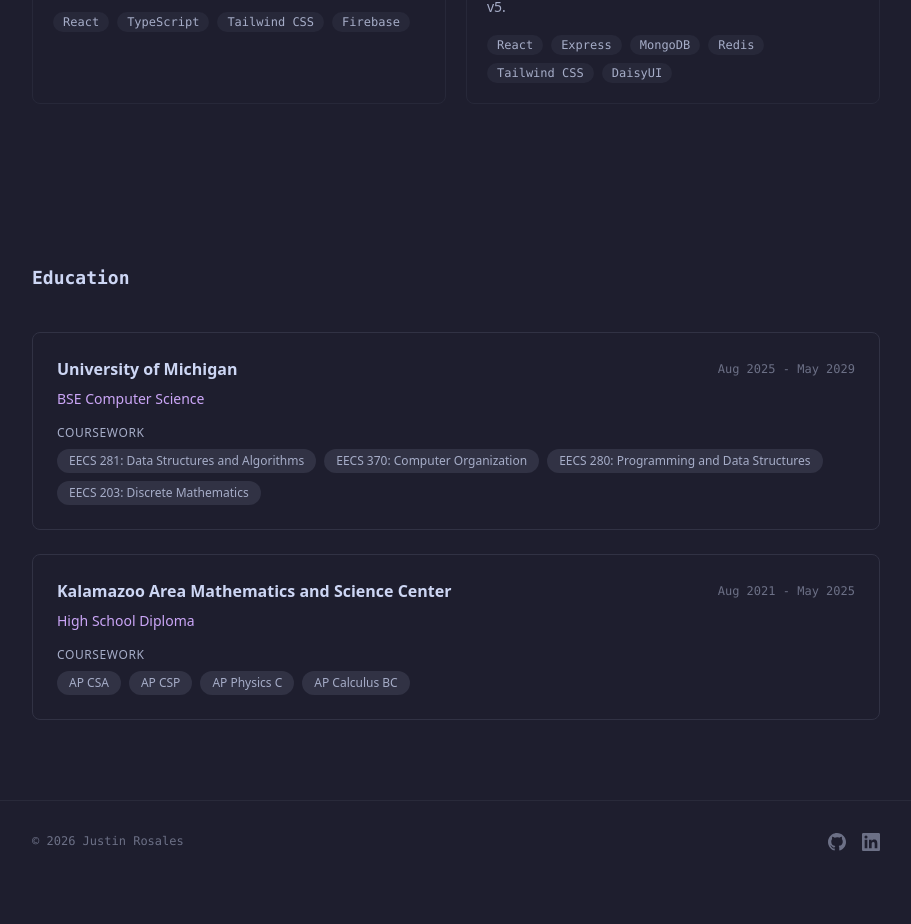
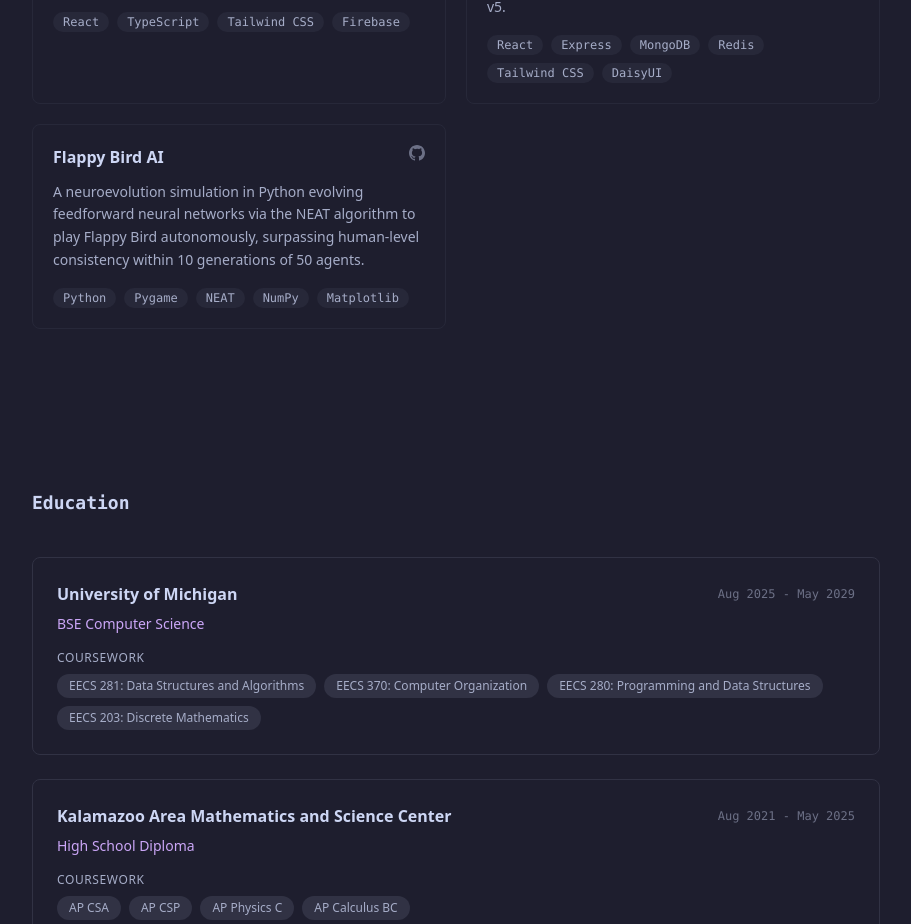
Before and after one commit to justinr25/portfolio-website, a Next.js app: page / in a window 1280 px wide. Shown: the part 1716-2640 px from the top of the page, without its empty margins (184-1095 px from the left). Before the commit the page ends 2599 px from the top, so only its background shows below. Built offline with nearby package versions, Linux system fonts and the light colour scheme.

Commit message:
Add project

```diff
--- a/src/data/portfolio.ts
+++ b/src/data/portfolio.ts
@@ -112,6 +112,16 @@
             live: "https://scratchpad-ur89.onrender.com/",
         },
     },
+    {
+        id: "flappy-bird-ai",
+        name: "Flappy Bird AI",
+        description:
+            "A neuroevolution simulation in Python evolving feedforward neural networks via the NEAT algorithm to play Flappy Bird autonomously, surpassing human-level consistency within 10 generations of 50 agents.",
+        techStack: ["Python", "Pygame", "NEAT", "NumPy", "Matplotlib"],
+        links: {
+            github: "https://github.com/justinr25/flappy-bird-ai",
+        },
+    },
 ];
 
 export const skillGroups: SkillGroup[] = [
```
